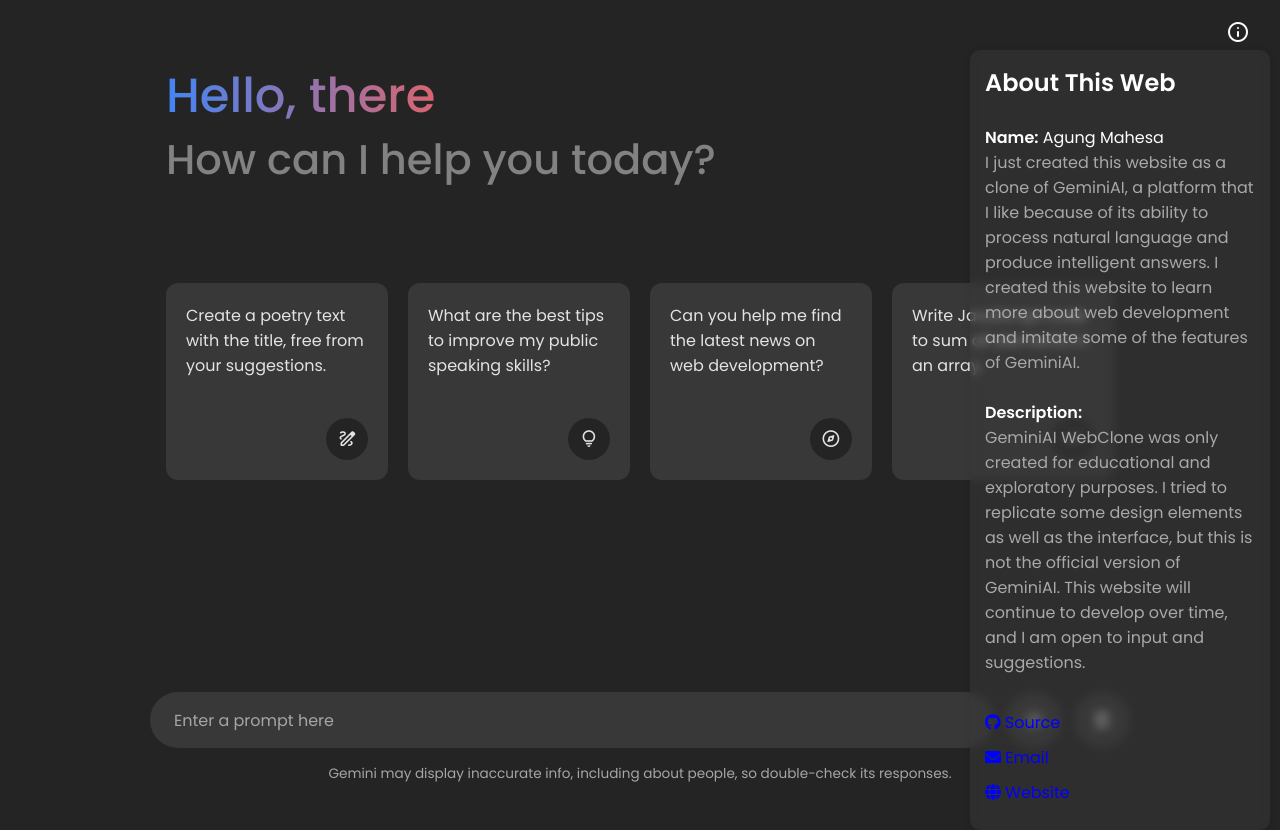
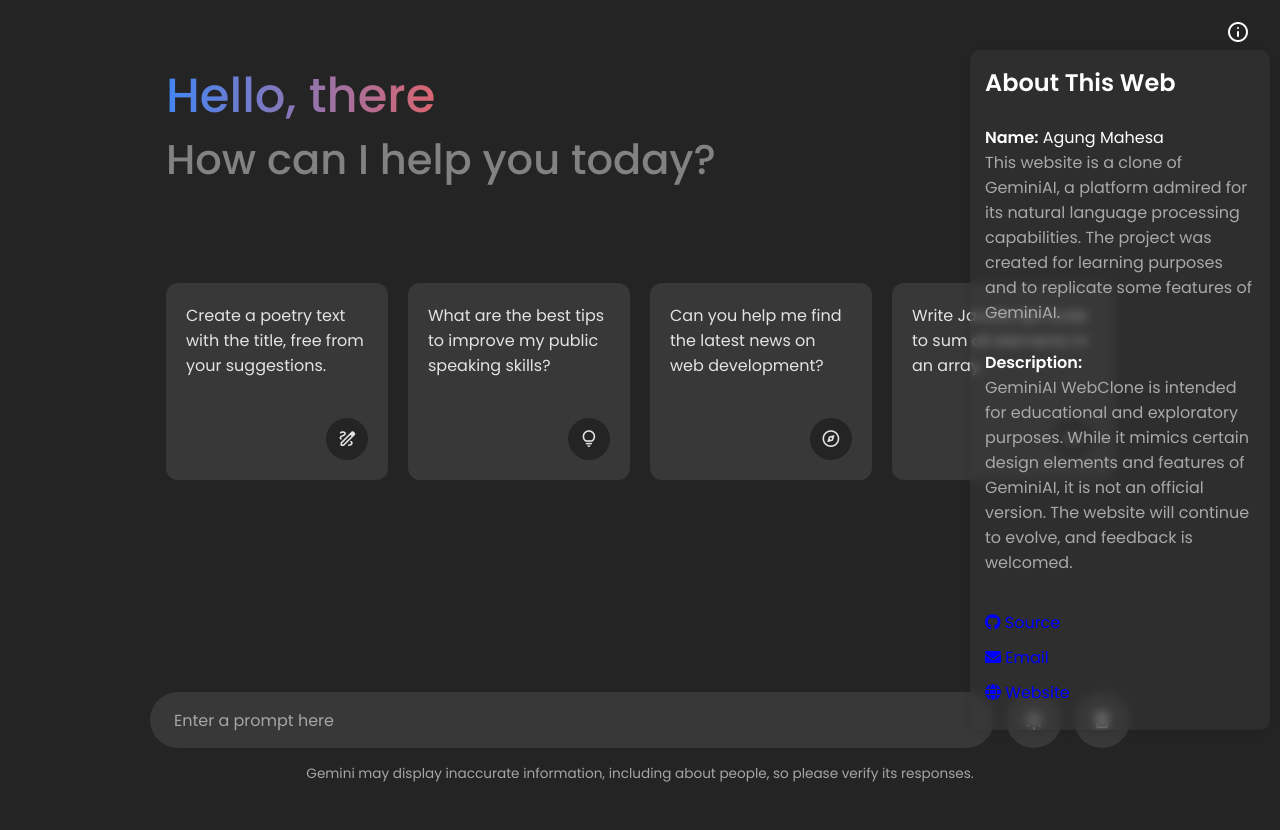
Before and after one commit to agung-mk/Gemini-WebClone, a plain HTML site: page index.html in a window 1280 px wide. Both pictures are taken after a click on the button "info". After the commit the page ends 800 px from the top, so only its background shows below. Drawn offline with nearby package versions, Linux system fonts and the light colour scheme.

Commit message:
Update index.html

```diff
--- a/index.html
+++ b/index.html
@@ -5,22 +5,30 @@
   <meta name="viewport" content="width=device-width, initial-scale=1.0">
   <title>GeminiAI | WebClone</title>
 
-    <!-- Favicon menggunakan link eksternal -->
+  <!-- Favicon using an external link -->
   <link rel="icon" href="https://qu.ax/ffqX.jpg" type="image/jpeg">
+  <!-- The favicon is a small icon displayed on the browser tab to help identify the website. -->
 
-  <!-- Linking Google Fonts For Icons -->
+  <!-- Linking Google Fonts for icons -->
   <link rel="stylesheet" href="https://cdnjs.cloudflare.com/ajax/libs/font-awesome/6.0.0-beta3/css/all.min.css">
+  <!-- Provides Font Awesome icons used throughout the interface. -->
   <link rel="stylesheet" href="https://fonts.googleapis.com/css2?family=Material+Symbols+Rounded:opsz,wght,FILL,GRAD@24,400,0,0" />
+  <!-- Provides Material Symbols font for additional icons used in the interface. -->
   <link rel="stylesheet" href="style.css">
+  <!-- Links to an external CSS file for styling and design of the page. -->
 </head>
 <body>
   <header class="header">
+    <!-- Header contains main elements displayed at the top of the page. -->
+
     <!-- Header Greetings -->
     <h1 class="title">Hello, there</h1>
     <p class="subtitle">How can I help you today?</p>
+    <!-- Greeting and introductory message for the user. -->
 
     <!-- About Button -->
     <button class="icon material-symbols-rounded about-btn" id="about-button">info</button>
+    <!-- Button to toggle the display of information about the website. -->
 
     <!-- About Card -->
     <div id="about-card" class="about-card hidden">
@@ -28,15 +36,12 @@
       <br>
       <p style="color: white;"><strong>Name:</strong> Agung Mahesa</p>
       <p style="color: #A9A9A9;">
-    I just created this website as a clone of GeminiAI, a platform that I like because of its ability to process natural language
-    and produce intelligent answers. I created this website to learn more about web development and imitate some of the features
-    of GeminiAI.
+        This website is a clone of GeminiAI, a platform admired for its natural language processing capabilities. The project was created for learning purposes and to replicate some features of GeminiAI.
       </p>
       <br>
       <p style="color: white;"><strong>Description:</strong></p>
-  <p style="color: #A9A9A9;">GeminiAI WebClone was only created for educational and exploratory purposes. I tried to replicate
-    some design elements as well as the interface, but this is not the official version of GeminiAI. This website will continue
-    to develop over time, and I am open to input and suggestions.
+      <p style="color: #A9A9A9;">
+        GeminiAI WebClone is intended for educational and exploratory purposes. While it mimics certain design elements and features of GeminiAI, it is not an official version. The website will continue to evolve, and feedback is welcomed.
       </p>
       <br>
       <ul class="contact-list">
@@ -58,7 +63,7 @@
       </ul>
     </div>
 
-    <!-- Suggestion list -->
+    <!-- Suggestion List -->
     <ul class="suggestion-list">
       <li class="suggestion">
         <h4 class="text">Create a poetry text with the title, free from your suggestions.</h4>
@@ -81,6 +86,7 @@
 
   <!-- Chat List / Container -->
   <div class="chat-list"></div>
+  <!-- Container for displaying chat messages. -->
 
   <!-- Typing Area -->
   <div class="typing-area">
@@ -88,17 +94,21 @@
       <div class="input-wrapper">
         <input type="text" placeholder="Enter a prompt here" class="typing-input" required />
         <button id="send-message-button" class="icon material-symbols-rounded">send</button>
+        <!-- Input field and button for sending messages to the AI. -->
       </div>
       <div class="action-buttons">
         <span id="theme-toggle-button" class="icon material-symbols-rounded">light_mode</span>
         <span id="delete-chat-button" class="icon material-symbols-rounded">delete</span>
+        <!-- Buttons for toggling the theme and deleting the chat. -->
       </div>
     </form>
     <p class="disclaimer-text">
-      Gemini may display inaccurate info, including about people, so double-check its responses.
+      Gemini may display inaccurate information, including about people, so please verify its responses.
     </p>
+    <!-- Disclaimer about the accuracy of information provided by the AI. -->
   </div>
 
   <script src="script.js"></script>
+  <!-- Links to the external JavaScript file that handles functionality. -->
 </body>
 </html>
```
Lines whose indentation alone changed are shown as unchanged.
